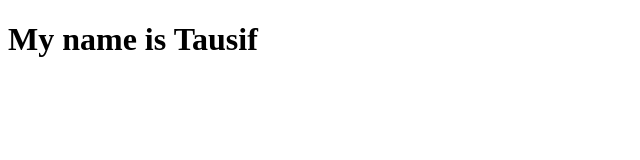
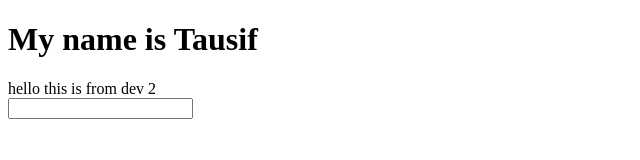
Before and after one commit to TahmidAhnaf2002/practice_git, a plain HTML site: page index.html in a window 1280 px wide. Shown: the whole page, without its empty margins (0-640 px from the left). Drawn offline with Linux system fonts and the light colour scheme.

Commit message:
some changes

```diff
--- a/index.html
+++ b/index.html
@@ -7,5 +7,10 @@
 </head>
 <body>
     <h1>My name is Tausif</h1>
+
+    <div>hello this is from dev 2</div>
+    <form action="">
+        <input type="text">
+    </form>
 </body>
 </html>
```
